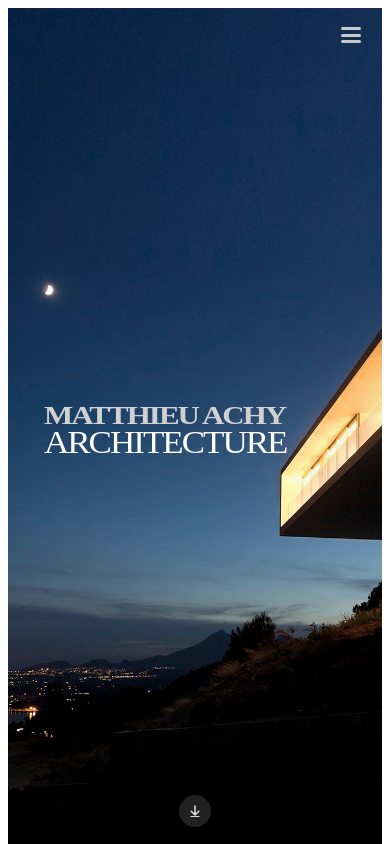
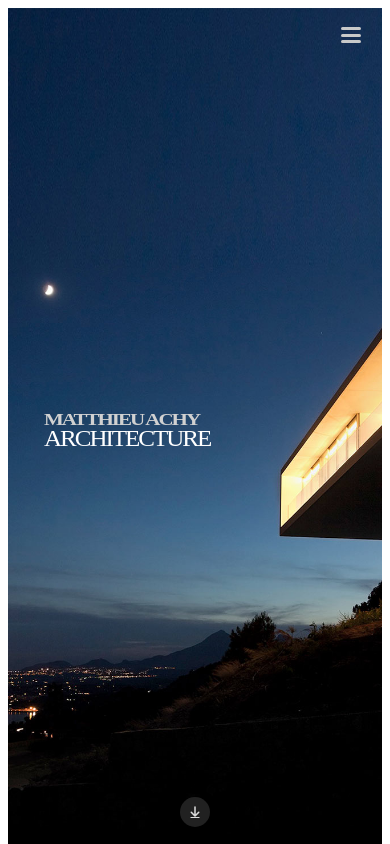
Before and after one commit to manda9988/ams-archi, a SvelteKit app: page / in a window 390 px wide. Shown: the top 844 px of the page. Built offline with nearby package versions, Linux system fonts and the light colour scheme.

Commit message:
Initial commit

```diff
--- a/src/styles/footer.scss
+++ b/src/styles/footer.scss
@@ -1,13 +1,12 @@
 // footer.scss
 footer {
 	background: rgb(22, 22, 22);
-	height: 200px;
 	.footer-container {
 		display: flex;
 		justify-content: space-between;
 		padding: 20px;
-		// margin-bottom: 50px;
-		// color: #fff;
+		margin-bottom: 50px;
+		color: #fff;
 
 		.address-section,
 		.contact-section,
@@ -64,4 +63,27 @@ footer {
 		padding: 10px 0;
 		font-size: 0.6em;
 	}
+
+	@media (max-width: 768px) {
+		.footer-container {
+			flex-direction: column;
+			align-items: center;
+			margin-bottom: 6px;
+
+			.address-section,
+			.contact-section,
+			.social-section {
+				width: 100%;
+				text-align: center;
+			}
+
+			.address-section,
+			.contact-section {
+				margin-bottom: 20px;
+			}
+			.address-section {
+				margin-top: 20px;
+			}
+		}
+	}
 }
--- a/src/styles/home.scss
+++ b/src/styles/home.scss
@@ -55,4 +55,20 @@
 			background: rgba(55, 55, 55, 0.843);
 		}
 	}
+
+	@media (max-width: 768px) {
+		.title {
+			h1 {
+				font-size: 21px;
+			}
+
+			h2 {
+				font-size: 25px;
+			}
+		}
+		.arrow-down {
+			height: 30px;
+			width: 30px;
+		}
+	}
 }
```
Also changed, not shown: src/styles/about.scss (+4 -4 lines).
